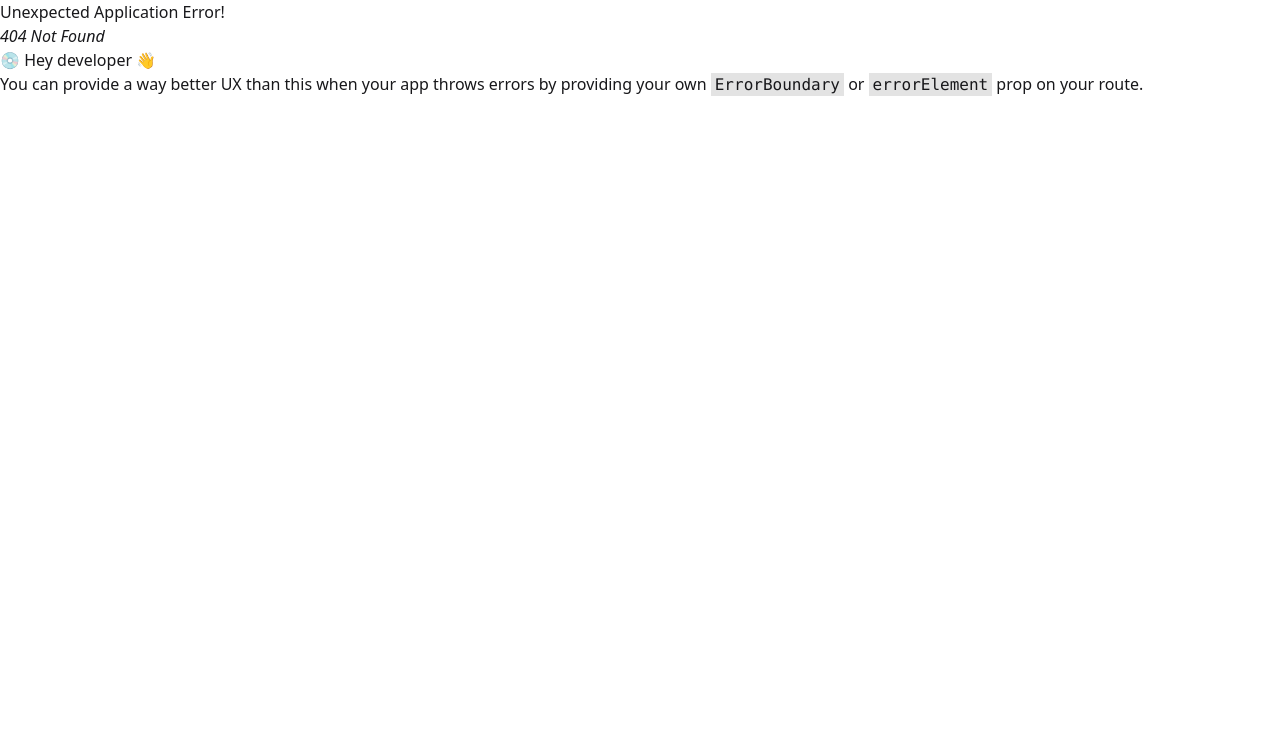
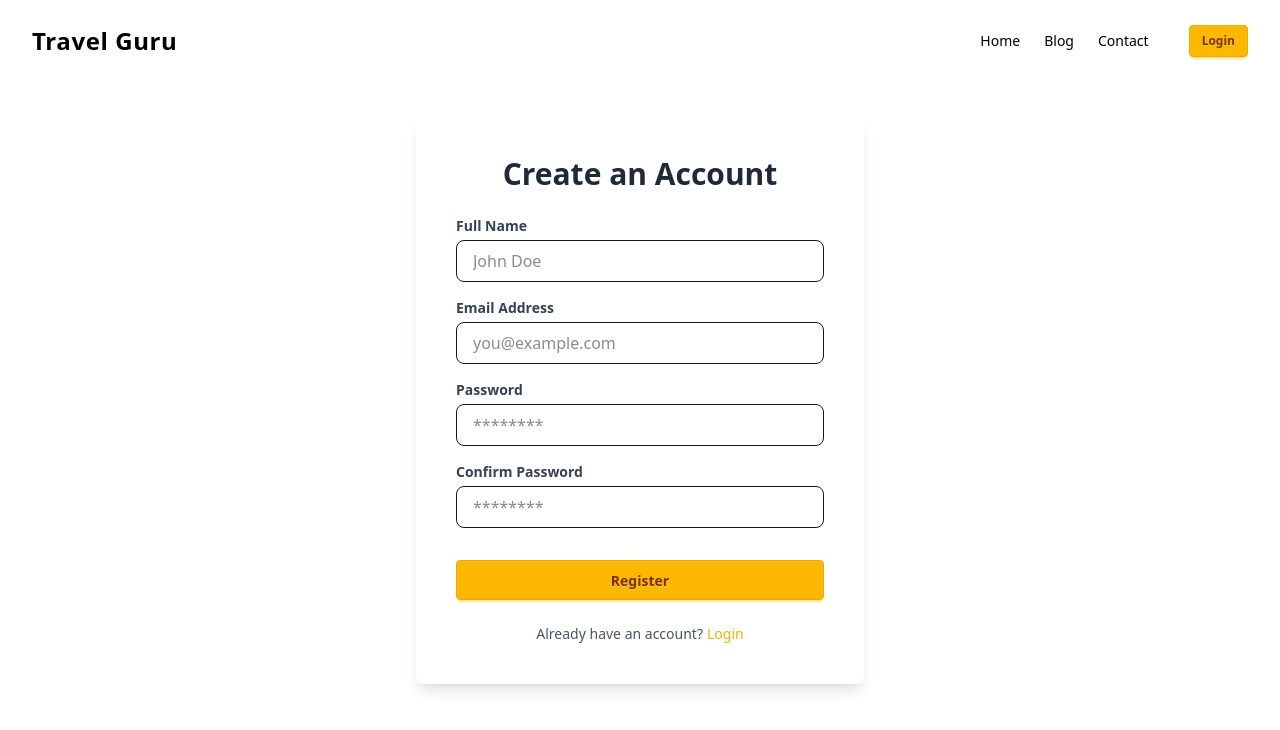
Before and after one commit to dipingit/travel-guru, a React (Vite) app: page /auth/register in a window 1280 px wide. Before the commit this address had no page. Shown: the top 730 px of the page. Built offline with nearby package versions, Linux system fonts and the light colour scheme; no server answers.

Commit message:
added register, login, state observer and environment variable to local env

```diff
--- a/package.json
+++ b/package.json
@@ -12,6 +12,7 @@
   "dependencies": {
     "@tailwindcss/postcss": "^4.1.11",
     "@tailwindcss/vite": "^4.1.11",
+    "firebase": "^11.10.0",
     "postcss": "^8.5.6",
     "react": "^19.1.0",
     "react-dom": "^19.1.0",
--- a/src/components/Navbar.jsx
+++ b/src/components/Navbar.jsx
@@ -1,7 +1,10 @@
+import { useContext } from "react";
 import { useLocation } from "react-router-dom";
 import { Link } from "react-router-dom";
+import { AuthContext } from "./provider/AuthProvider";
 
 const Navbar = () => {
+    const {user} = useContext(AuthContext);
     const location = useLocation();
     const isBookingPage = location.pathname === '/booking';
     const isAuthPage = location.pathname.startsWith('/auth');
@@ -16,9 +19,12 @@ const Navbar = () => {
                     <li><a>Blog</a></li>
                     <li><a>Contact</a></li>
                 </ul>
-                <Link to='/auth/login' className="btn btn-warning btn-sm cursor-pointer z-50">
-                    Login
-                </Link>
+                {
+                    user && user?.email ? user.email : (<Link to='/auth/login' className="btn btn-warning btn-sm cursor-pointer z-50">
+                        Login
+                    </Link>)
+                }
+
             </div>
         </div>
 
--- /dev/null
+++ b/src/components/firebase/firebase.config.js
@@ -0,0 +1,17 @@
+import { initializeApp } from 'firebase/app';
+
+// Your web app's Firebase configuration
+var firebaseConfig = {
+    apiKey: import.meta.env.VITE_apiKey,
+    authDomain: import.meta.env.VITE_authDomain,
+    databaseURL: import.meta.env.VITE_databaseURL,
+    projectId: import.meta.env.VITE_projectId,
+    storageBucket: import.meta.env.VITE_storageBucket,
+    messagingSenderId: import.meta.env.VITE_messagingSenderId,
+    appId: import.meta.env.VITE_appId,
+  };
+
+// Initialize Firebase
+  const app = initializeApp(firebaseConfig);
+
+  export default app;
--- a/src/components/pages/Login.jsx
+++ b/src/components/pages/Login.jsx
@@ -1,32 +1,48 @@
-import { Link } from "react-router-dom";
+import { useContext } from "react";
+import { Link, useLocation, useNavigate } from "react-router-dom";
+import { AuthContext } from "../provider/AuthProvider";
 
 const Login = () => {
+    const {userLogin, setUser} = useContext(AuthContext);
+    const navigate = useNavigate();
+    const location = useLocation();
+    const handleSubmit = (e) =>{
+        e.preventDefault();
+
+        const form = e.target;
+        const email = form.email.value;
+        const password = form.password.value;
+        userLogin(email, password)
+        .then((userCredential) => {
+            // Signed in
+            const user = userCredential.user;
+            setUser(user);
+            console.log(user);
+            navigate(location?.state ? location.state : '/');
+            }).catch((error) => {
+                const errorCode = error.code;
+                const errorMessage = error.message;
+                console.log(errorMessage);
+                });
+    }
     return (
         <div className="min-h-screen flex items-center justify-center bg-white-100 px-4">
             <div className="w-full max-w-md bg-white rounded-lg shadow-lg p-8">
                 <h2 className="text-2xl font-bold mb-6 text-center text-gray-800">Login</h2>
 
-                <form className="space-y-4">
+                <form onSubmit={handleSubmit} className="space-y-4">
                     <div>
                         <label className="label">
                             <span className="label-text font-medium text-gray-700">Email</span>
                         </label>
-                        <input
-                            type="email"
-                            placeholder="Enter your email"
-                            className="input input-bordered w-full"
-                        />
+                        <input name="email" type="email" placeholder="Enter your email" className="input input-bordered w-full"/>
                     </div>
 
                     <div>
                         <label className="label">
                             <span className="label-text font-medium text-gray-700">Password</span>
                         </label>
-                        <input
-                            type="password"
-                            placeholder="Enter your password"
-                            className="input input-bordered w-full"
-                        />
+                        <input name="password" type="password" placeholder="Enter your password" className="input input-bordered w-full"/>
                     </div>
 
                     <div className="flex justify-between text-sm text-gray-600">
@@ -37,12 +53,12 @@ const Login = () => {
                         <a href="#" className="hover:underline">Forgot password?</a>
                     </div>
 
-                    <button className="btn btn-warning w-full mt-4">Login</button>
+                    <button type="submit" className="btn btn-warning w-full mt-4">Login</button>
                 </form>
 
                 <p className="mt-6 text-center text-sm text-gray-600">
                     Don't have an account?
-                    <a href="#" className="text-blue-500 hover:underline ml-1">Create one</a>
+                    <Link to='/auth/register' className="text-blue-500 hover:underline ml-1">Create one</Link>
                 </p>
             </div>
         </div>
--- /dev/null
+++ b/src/components/pages/Register.jsx
@@ -0,0 +1,100 @@
+import { useContext, useState } from "react";
+import { Link, useNavigate } from "react-router-dom";
+import { AuthContext } from "../provider/AuthProvider";
+
+const Register = () => {
+    const {createNewUser, setUser} = useContext(AuthContext);
+    const [password_mismatch, setPassword_mismatch] = useState(false);
+    const navigate = useNavigate();
+    const handleSubmit = (e) => {
+        e.preventDefault();
+        const form = new FormData(e.target);
+        const name = form.get('name');
+        const email = form.get('email');
+        const password = form.get('password');
+        const confirmPassword = form.get('confirm_password');
+        if(password != confirmPassword){
+            setPassword_mismatch(true);
+            return;
+        }
+        // Reset the error if passwords match
+        setPassword_mismatch(false);
+        createNewUser(email, password)
+            .then((userCred) => {
+                // Signed up
+                const user = userCred.user;
+                setUser(user);
+                navigate('/');
+                console.log(user);
+            }).catch((error) => {
+                const errorCode = error.code;
+                const errorMessage = error.message;
+                console.log(errorMessage);
+              });
+
+    }
+    return (
+        <div className="min-h-screen flex items-center justify-center pt-24 pb-24">
+            <div className="bg-white bg-opacity-90 rounded-lg shadow-lg p-10 w-full max-w-md">
+                <h2 className="text-3xl font-bold text-center mb-6 text-gray-800">Create an Account</h2>
+                <form onSubmit={handleSubmit} className="space-y-4">
+                    <div>
+                        <label className="block text-sm font-semibold text-gray-700 mb-1">Full Name
+                        </label>
+                        <input
+                            type="text" name="name" required
+                            className="w-full px-4 py-2 border rounded-lg focus:outline-none focus:ring-2 focus:ring-yellow-400"
+                            placeholder="John Doe"/>
+                    </div>
+
+                    <div>
+                        <label className="block text-sm font-semibold text-gray-700 mb-1">
+                            Email Address
+                        </label>
+                        <input
+                            type="email" name="email" required
+                            className="w-full px-4 py-2 border rounded-lg focus:outline-none focus:ring-2 focus:ring-yellow-400"
+                            placeholder="you@example.com"
+                        />
+                    </div>
+
+                    <div>
+                        <label className="block text-sm font-semibold text-gray-700 mb-1">
+                            Password
+                        </label>
+                        <input
+                            type="password" name="password" required
+                            className="w-full px-4 py-2 border rounded-lg focus:outline-none focus:ring-2 focus:ring-yellow-400"
+                            placeholder="********"
+                        />
+                    </div>
+
+                    <div>
+                        <label className="block text-sm font-semibold text-gray-700 mb-1">
+                            Confirm Password
+                        </label>
+                        <input
+                            type="password" name="confirm_password" required
+                            className="w-full px-4 py-2 border rounded-lg focus:outline-none focus:ring-2 focus:ring-yellow-400"
+                            placeholder="********"
+                        />
+                        {
+                            password_mismatch && <p className='text-red-600'>password did not match</p>
+                        }
+                    </div>
+
+                    <button type="submit" className="btn btn-warning w-full mt-4">Register</button>
+                </form>
+
+                <p className="text-sm text-center text-gray-600 mt-6">
+                    Already have an account?
+                    <Link to="/auth/login" className="text-yellow-500 hover:underline font-medium ml-1">
+                        Login
+                    </Link>
+                </p>
+            </div>
+        </div>
+    );
+};
+
+export default Register;
--- /dev/null
+++ b/src/components/provider/AuthProvider.jsx
@@ -0,0 +1,38 @@
+import { createContext, useEffect, useState } from "react";
+import { createUserWithEmailAndPassword, getAuth, onAuthStateChanged, signInWithEmailAndPassword} from "firebase/auth";
+import app from "../firebase/firebase.config";
+
+export const AuthContext = createContext();
+const auth = getAuth(app);
+const AuthProvider = ({children}) => {
+    const [user, setUser] = useState();
+    const createNewUser = (email, password) => {
+        return createUserWithEmailAndPassword(auth, email, password);
+    }
+
+    const userLogin = (email, password) => {
+        return signInWithEmailAndPassword(auth, email, password);
+    }
+
+    useEffect(() => {
+        const unsubscribe = onAuthStateChanged(auth, (currentUser) => {
+            setUser(currentUser);
+        });
+        return () => {
+            unsubscribe();
+        }
+
+    }, []);
+
+
+
+    const authInfo = {
+        user,
+        setUser,
+        createNewUser,
+        userLogin,
+    }
+    return <AuthContext.Provider value={authInfo}>{children}</AuthContext.Provider>
+};
+
+export default AuthProvider;
--- a/src/main.jsx
+++ b/src/main.jsx
@@ -5,9 +5,12 @@ import {
 } from "react-router-dom";
 import './index.css'
 import router from "./routes/router";
+import AuthProvider from "./components/provider/AuthProvider";
 
 ReactDOM.createRoot(document.getElementById("root")).render(
   <React.StrictMode>
-    <RouterProvider router={router} />
+    <AuthProvider>
+        <RouterProvider router={router} />
+    </AuthProvider>
   </React.StrictMode>
 )
--- a/src/routes/router.jsx
+++ b/src/routes/router.jsx
@@ -6,6 +6,7 @@ import HomeLayout from "../components/layouts/HomeLayout";
 import Booking from "../components/pages/Booking";
 import Login from "../components/pages/Login";
 import AuthLayout from "../components/layouts/AuthLayout";
+import Register from "../components/pages/Register";
 
 const router = createBrowserRouter([
     {
@@ -24,6 +25,10 @@ const router = createBrowserRouter([
             {
                 path: 'login',
                 element: <Login></Login>
+            },
+            {
+                path: 'register',
+                element: <Register></Register>
             }
         ],
     }
```
Also changed, not shown: 1 other file (tests, documents, lock files or other folders).
